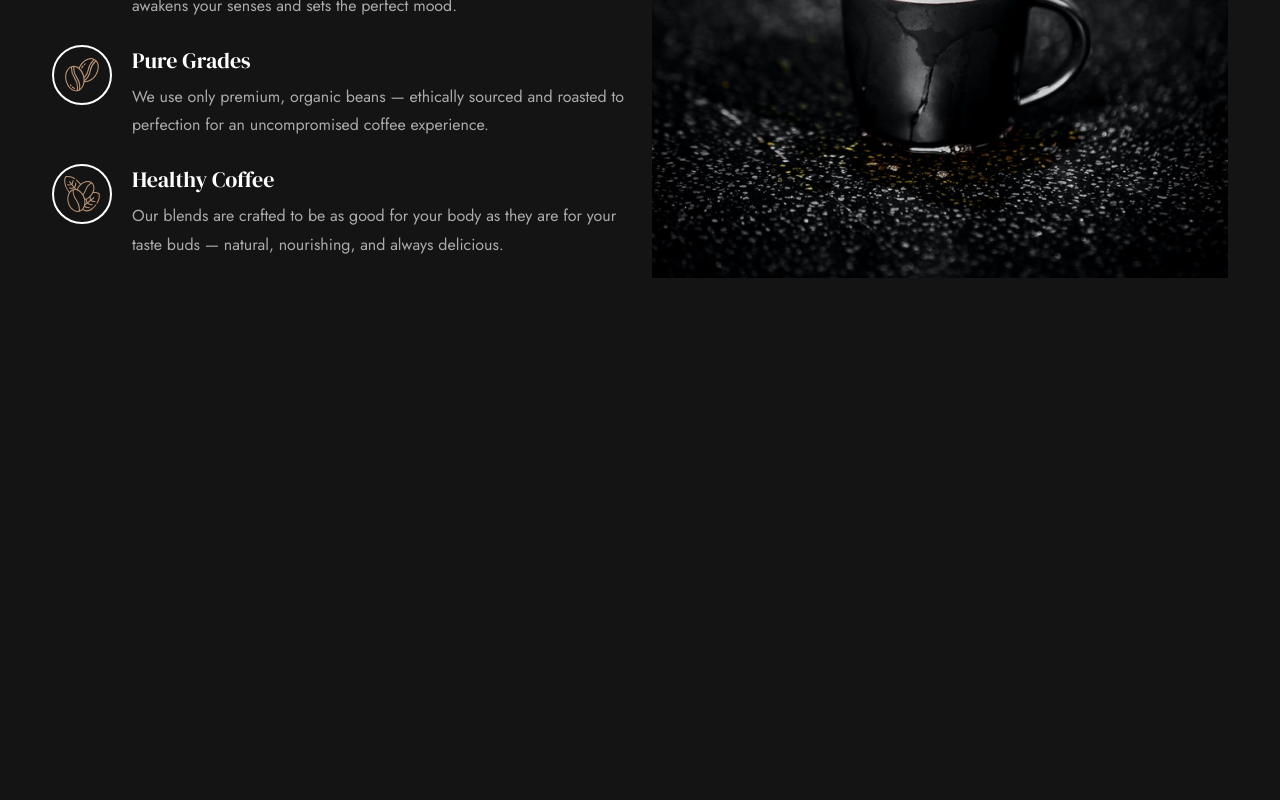
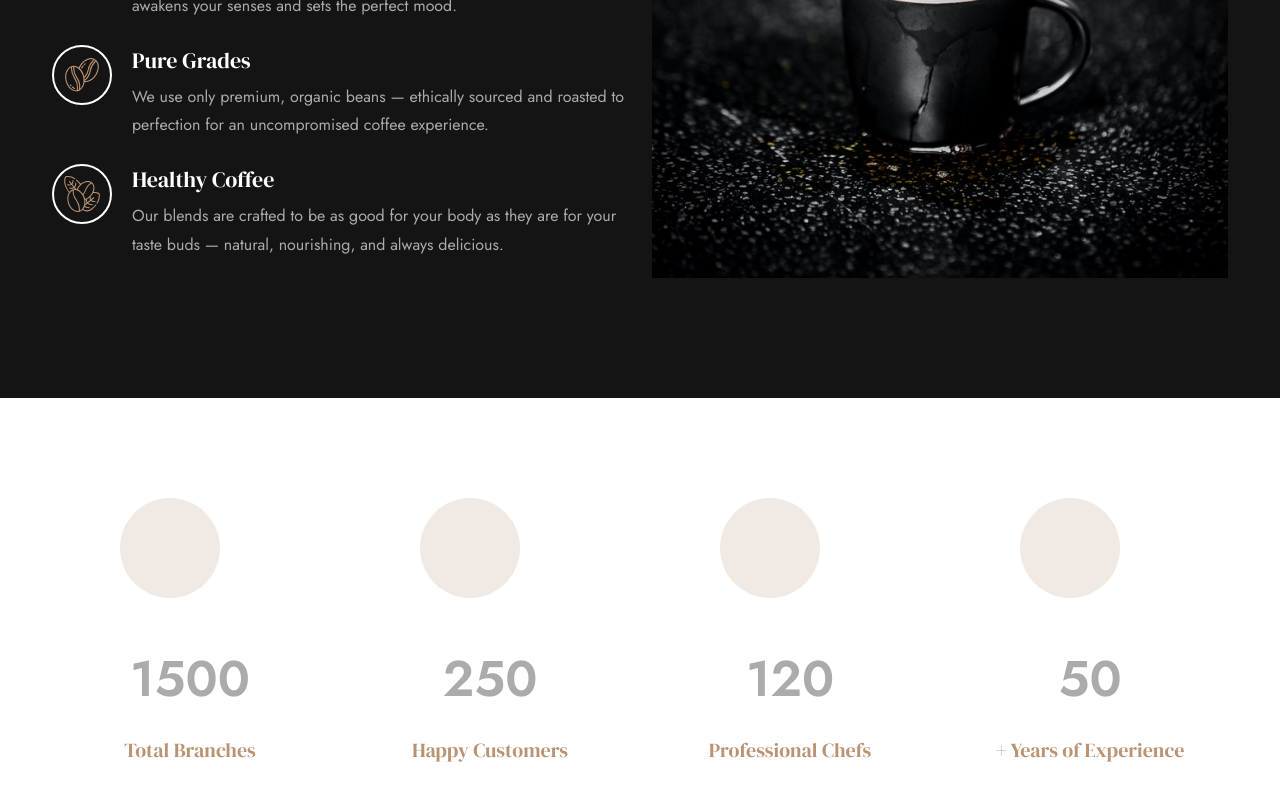
Before and after one commit to HarshitaNahata/my-coffee, a React (Vite) app: page / in a window 1280 px wide. Shown: the part 3658-4458 px from the top of the page. Before the commit the page ends 4056 px from the top, so only its background shows below. Built offline with nearby package versions, Linux system fonts and the light colour scheme.

Commit message:
stats component

```diff
--- a/src/App.jsx
+++ b/src/App.jsx
@@ -6,6 +6,7 @@ import About from './components/about/About';
 import Features from './components/features/Features';
 import Menu from './components/menu/Menu';
 import Choose from './components/choose/Choose';
+import Stats from './components/stats/Stats';
 
 function App() {
   return (
@@ -16,6 +17,7 @@ function App() {
       <Features />
       <Menu />
       <Choose />
+      <Stats />
     </>
   );
 }
--- /dev/null
+++ b/src/components/stats/Stats.jsx
@@ -0,0 +1,59 @@
+import React from 'react';
+import coffeeShop from '../../assets/coffee-shop.svg';
+import experience from '../../assets/experience.svg';
+import coffeeCup from '../../assets/coffee-cup.svg';
+import chef from '../../assets/chef.svg';
+import './stats.css';
+
+const Stats = () => {
+    return (
+        <section className="stats section">
+            <div className="stats__grid container grid">
+                <div className="stats__item">
+                    <div className="stats__img-wrapper">
+                        <img src={coffeeShop} alt="" className="stats__img" />
+                    </div>
+
+                    <div>
+                        <p className="stats__no">1500</p>
+                        <h3 className="stats__title">Total Branches</h3>
+                    </div>
+                </div>
+                <div className="stats__item">
+                    <div className="stats__img-wrapper">
+                        <img src={coffeeCup} alt="" className="stats__img" />
+                    </div>
+
+                    <div>
+                        <p className="stats__no">250</p>
+                        <h3 className="stats__title">Happy Customers</h3>
+                    </div>
+                </div>
+
+                <div className="stats__item">
+                    <div className="stats__img-wrapper">
+                        <img src={chef} alt="" className="stats__img" />
+                    </div>
+
+                    <div>
+                        <p className="stats__no">120</p>
+                        <h3 className="stats__title">Professional Chefs</h3>
+                    </div>
+                </div>
+
+                <div className="stats__item">
+                    <div className="stats__img-wrapper">
+                        <img src={experience} alt="" className="stats__img" />
+                    </div>
+
+                    <div>
+                        <p className="stats__no">50</p>
+                        <h3 className="stats__title">+ Years of Experience</h3>
+                    </div>
+                </div>
+            </div>
+        </section>
+    )
+}
+
+export default Stats
--- /dev/null
+++ b/src/components/stats/stats.css
@@ -0,0 +1,58 @@
+.stats {
+    background: var(--container-color);
+}
+
+.stats__grid {
+    grid-template-columns: repeat(4, 1fr);
+}
+
+.stats__item {
+    text-align: center;
+}
+
+.stats__img-wrapper {
+    width: 100px;
+    height: 100px;
+    display: flex;
+    place-items: center;
+    margin-inline: auto;
+    position: relative;
+}
+
+.stats__img-wrapper::before {
+    content: '';
+    position: absolute;
+    left: -1.25rem;
+    top: -1.25rem;
+    width: 100%;
+    height: 100%;
+    border-radius: 50%;
+    background-color: var(--first-color);
+    opacity: 0.2;
+    transition: 0.5s var(--transition);
+}
+
+.stats__img {
+    width: 60px;
+}
+
+.stats__no {
+    color: var(--second-color);
+    font-size: var(--bigger-font-size);
+    font-weight: var(--weight-600);
+    margin-block: 1rem 0.75rem;
+}
+
+.stats__title {
+    color: var(--first-color);
+    font-size: var(--larger-font-size);
+}
+
+/*===============
+* Hover Effect
+===============*/
+
+.stats__item:hover .stats__img-wrapper::before {
+    left: 0;
+    top: 0;
+}
```
